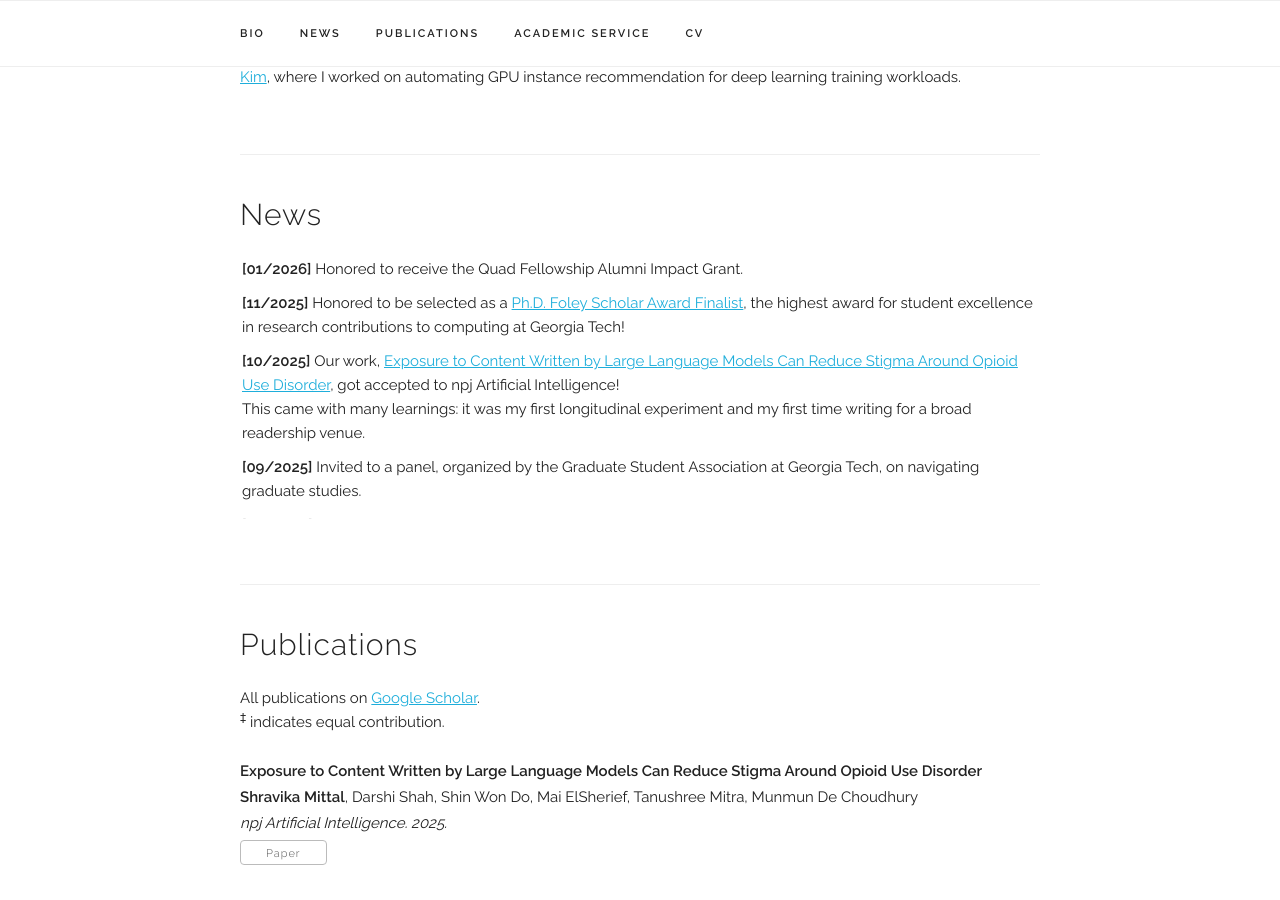
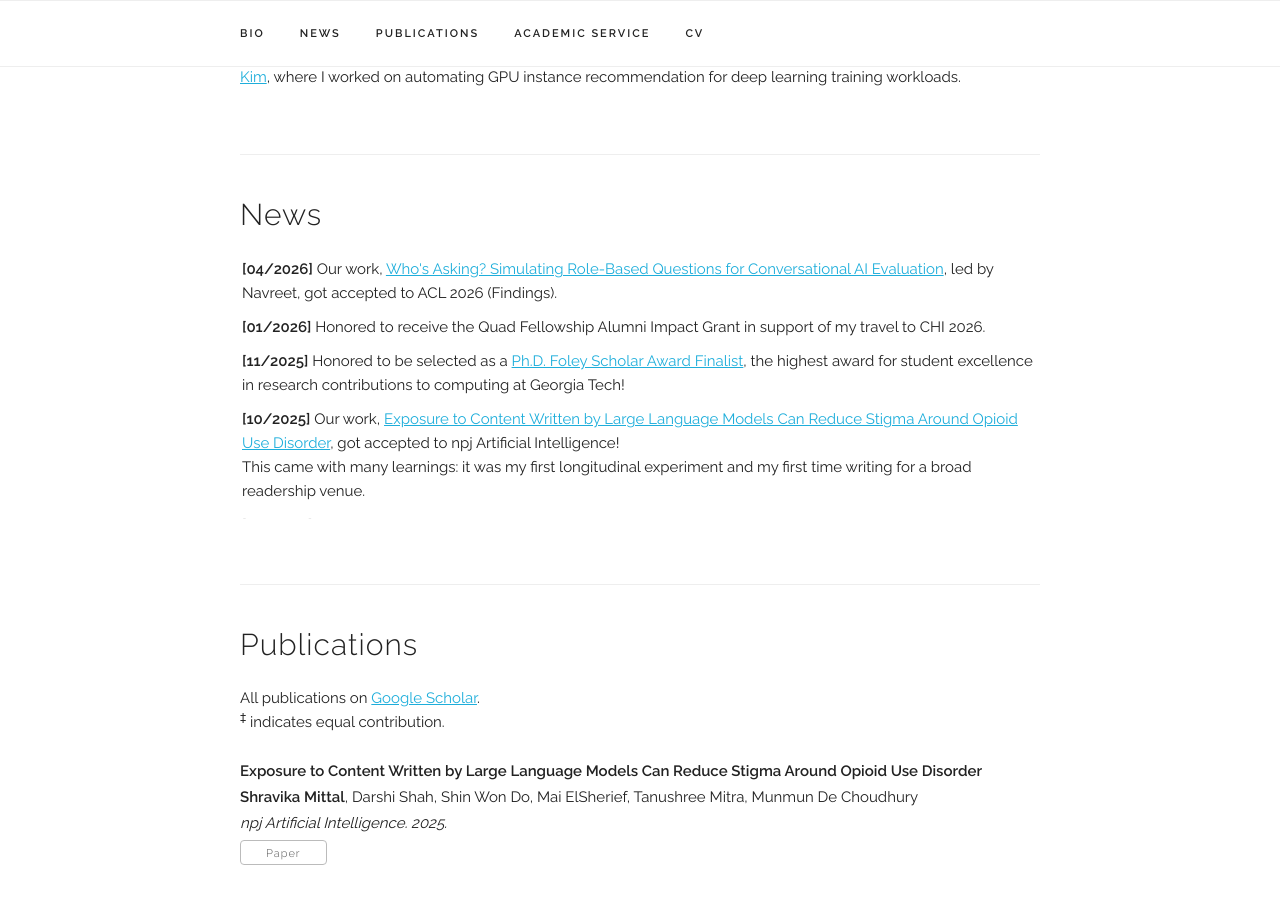
Before and after one commit to mittalshravika/mittalshravika.github.io, a Jekyll site: the page built from index.html, in a window 1280 px wide and 900 px high, scrolled down 718 px. Built offline with Jekyll 4.4.1, drawn with Linux system fonts in a browser that asks for light colours; some web fonts are replaced.

Commit message:
update: april 2026

```diff
--- a/index.html
+++ b/index.html
@@ -65,9 +65,15 @@ title: Home
 
   <UL style="list-style-type: none; padding: 2px; overflow-y: scroll; height:260px;">
 
+    <li> <b>[04/2026]</b>
+
+      Our work, <a href="https://arxiv.org/abs/2510.16829">Who's Asking? Simulating Role-Based Questions for Conversational AI Evaluation</a>, led by Navreet, got accepted to ACL 2026 (Findings).
+
+    </li>
+
     <li> <b>[01/2026]</b>
 
-      Honored to receive the Quad Fellowship Alumni Impact Grant.
+      Honored to receive the Quad Fellowship Alumni Impact Grant in support of my travel to CHI 2026.
 
     </li>
 
@@ -116,7 +122,7 @@ title: Home
 
     <li> <b>[11/2024]</b>
 
-      Our work, Online Myths on Opioid Use Disorder: A Comparison of Reddit and Large Language Model, got accepted to ICWSM 2025.
+      Our work, <a href="https://ojs.aaai.org/index.php/ICWSM/article/view/35870">Online Myths on Opioid Use Disorder: A Comparison of Reddit and Large Language Model</a>, got accepted to ICWSM 2025.
 
     </li>
 
```
Also changed, not shown: other parts of index.html (+1 -1 lines).
